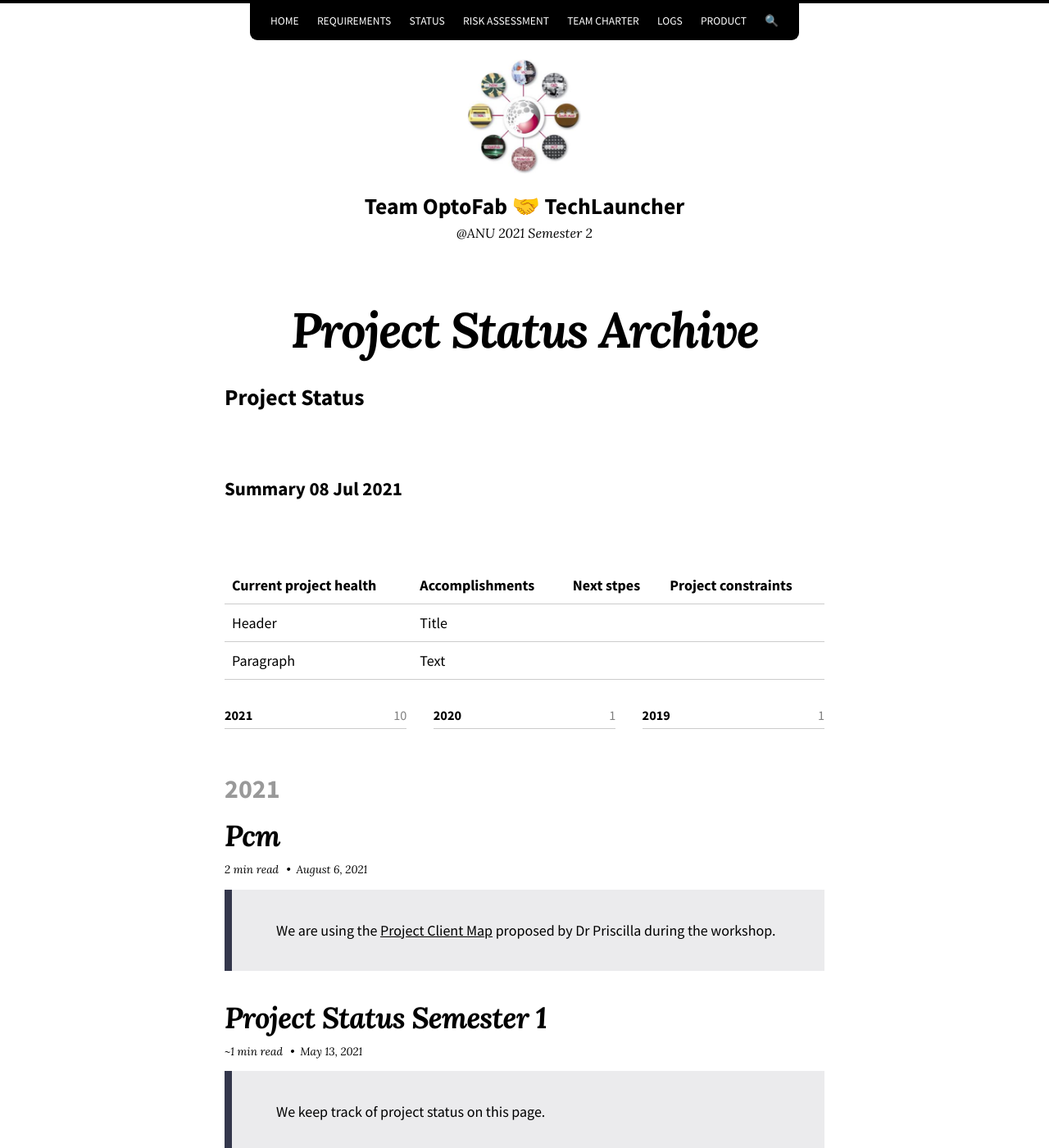
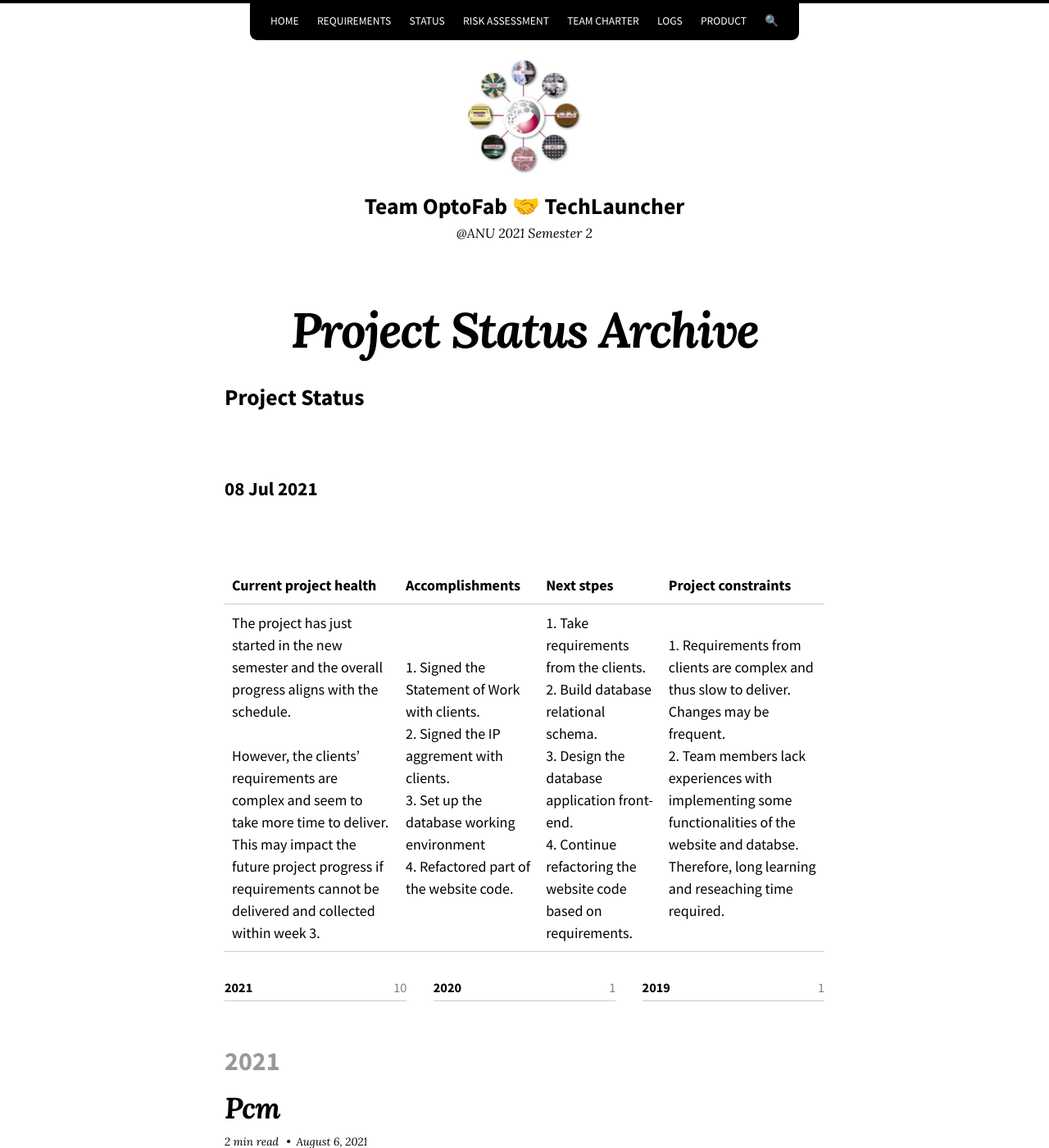
Before and after one commit to optofab/optofab.github.io, a Jekyll site: the page built from projectstatus.md, in a window 1280 px wide and 1400 px high. Shown: the whole window at 82% size. Built offline with Jekyll 4.4.1, drawn with Linux system fonts in a browser that asks for light colours; nearby versions of some CDN libraries; emoji names are drawn with the system emoji font.

Commit message:
added project status

```diff
--- a/projectstatus.md
+++ b/projectstatus.md
@@ -8,11 +8,10 @@ entries_layout: list
 ## Project Status
 <br>
 
-### Summary 08 Jul 2021
+### 08 Jul 2021
 
 <br>
 
-| Current project health   | Accomplishments | Next stpes | Project constraints  |
+| Current project health | Accomplishments | Next stpes | Project constraints  |
 | ----------- | ----------- | ------------- | ----------|
-| Header      | Title       |                |         |
-| Paragraph   | Text        |                |           |
+| The project has just started in the new semester and the overall progress aligns with the schedule. <br><br> However, the clients' requirements are complex and seem to take more time to deliver. This may impact the future project progress if requirements cannot be delivered and collected within week 3.     | 1. Signed the Statement of Work with clients.  <br>2. Signed the IP aggrement with clients.<br> 3. Set up the database working environment <br> 4. Refactored part of the website code.     | 1. Take requirements from the clients. <br> 2. Build database relational schema. <br> 3. Design the database application front-end. <br> 4. Continue refactoring the website code based on requirements.  | 1. Requirements from  clients are complex and thus slow to deliver. Changes may be frequent.<br> 2. Team members lack experiences with implementing some functionalities of the website and databse. Therefore, long learning and reseaching time required.          |
```
